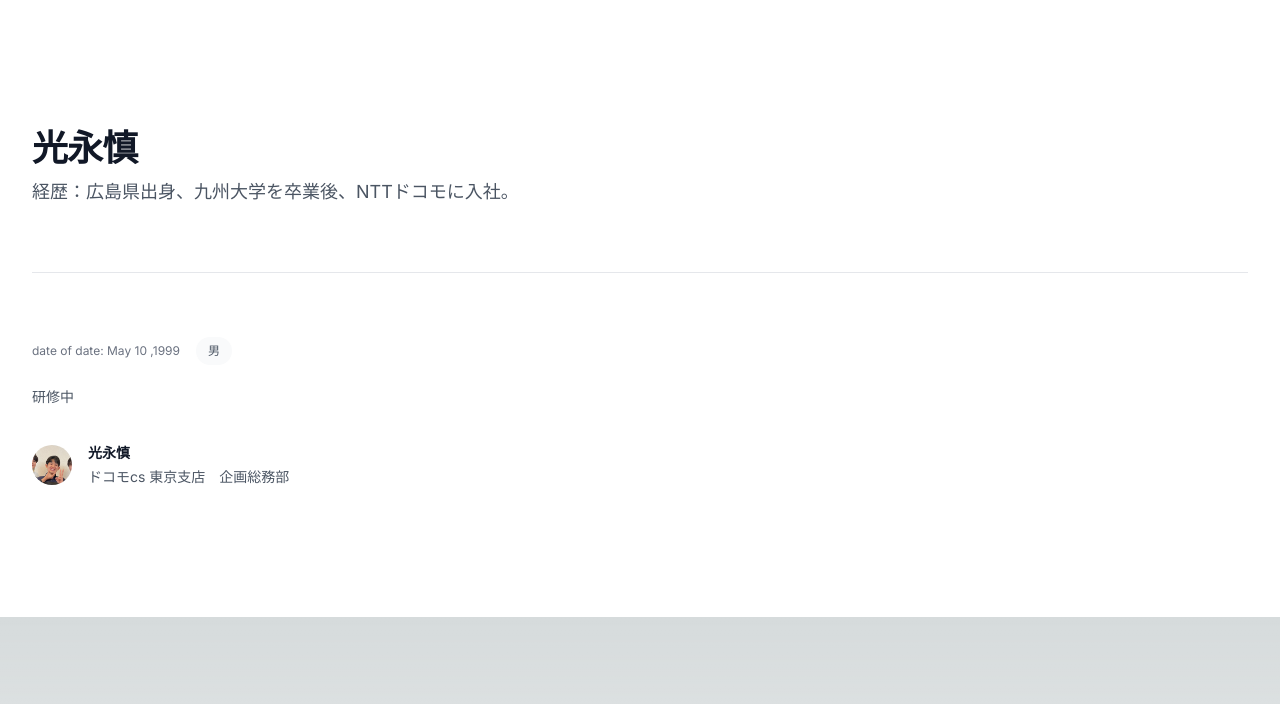
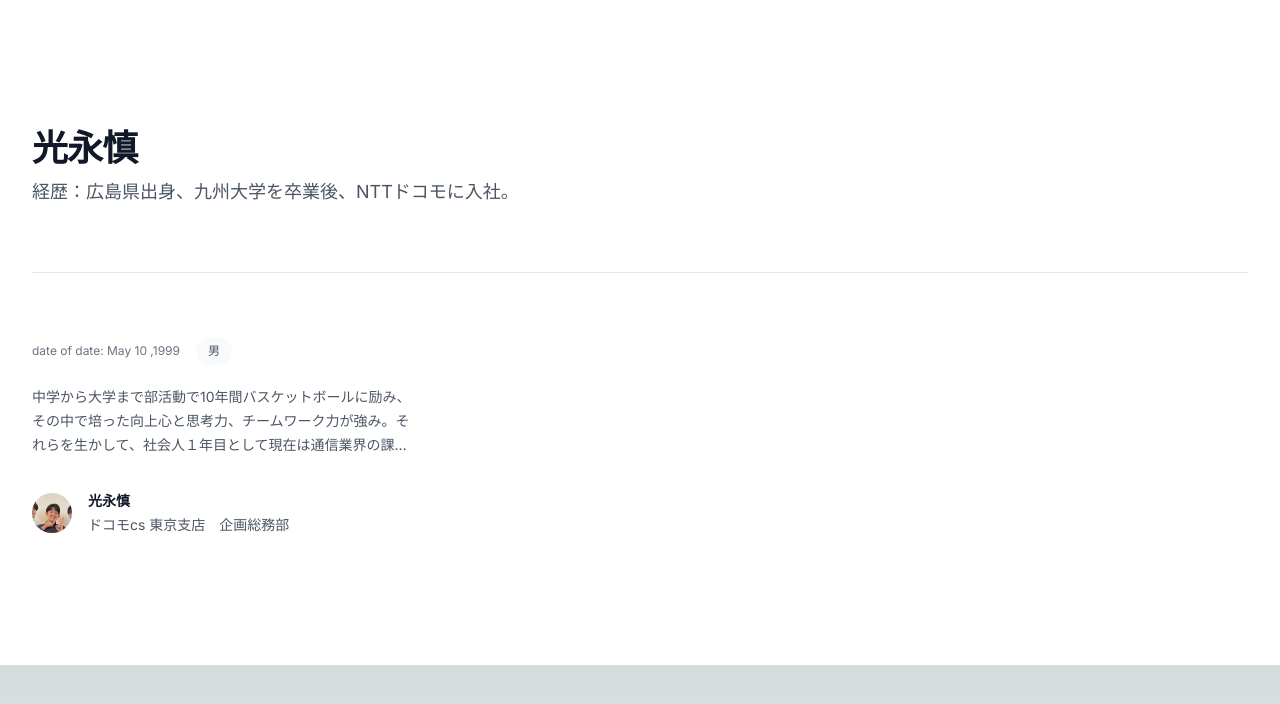
Before and after one commit to Shinmitt/next_tutorial, a Next.js app: page /aboutme in a window 1280 px wide. Shown: the top 704 px of the page. Built offline with nearby package versions, Linux system fonts and the light colour scheme.

Commit message:
descriptionを詳細に記入

```diff
--- a/app/aboutme/page.tsx
+++ b/app/aboutme/page.tsx
@@ -3,7 +3,8 @@ const posts = [
     id: 1,
     title: '',
     href: '#',
-    description: '研修中',
+    description:
+      '中学から大学まで部活動で10年間バスケットボールに励み、その中で培った向上心と思考力、チームワーク力が強み。それらを生かして、社会人１年目として現在は通信業界の課題解決に向けて営業に励む。ITに関する知見を深めるため、技術分野にも挑戦中。',
     date: 'date of date: May 10 ,1999',
     datetime: '2020-03-16',
     category: { title: '男', href: '#' },
```
